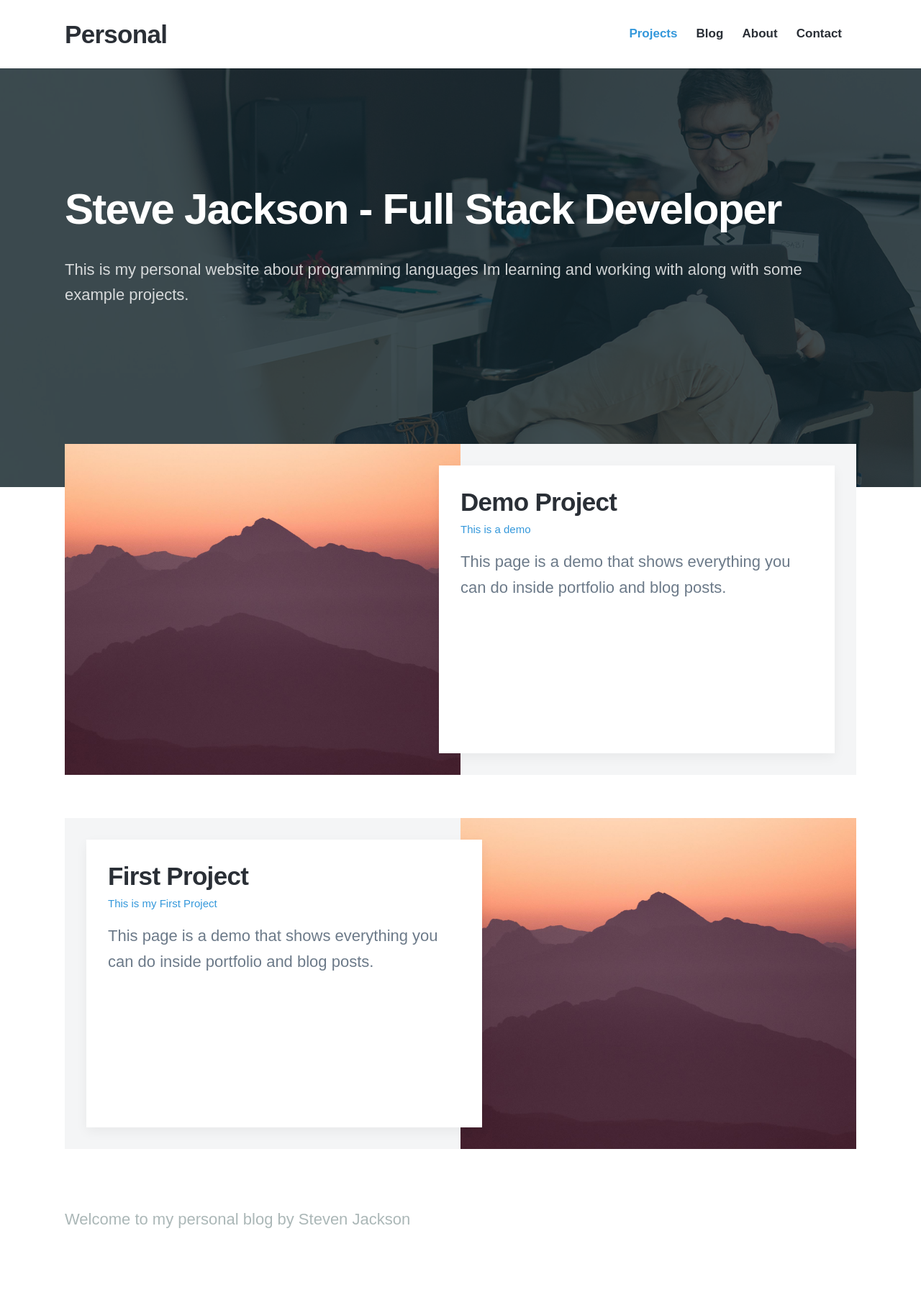
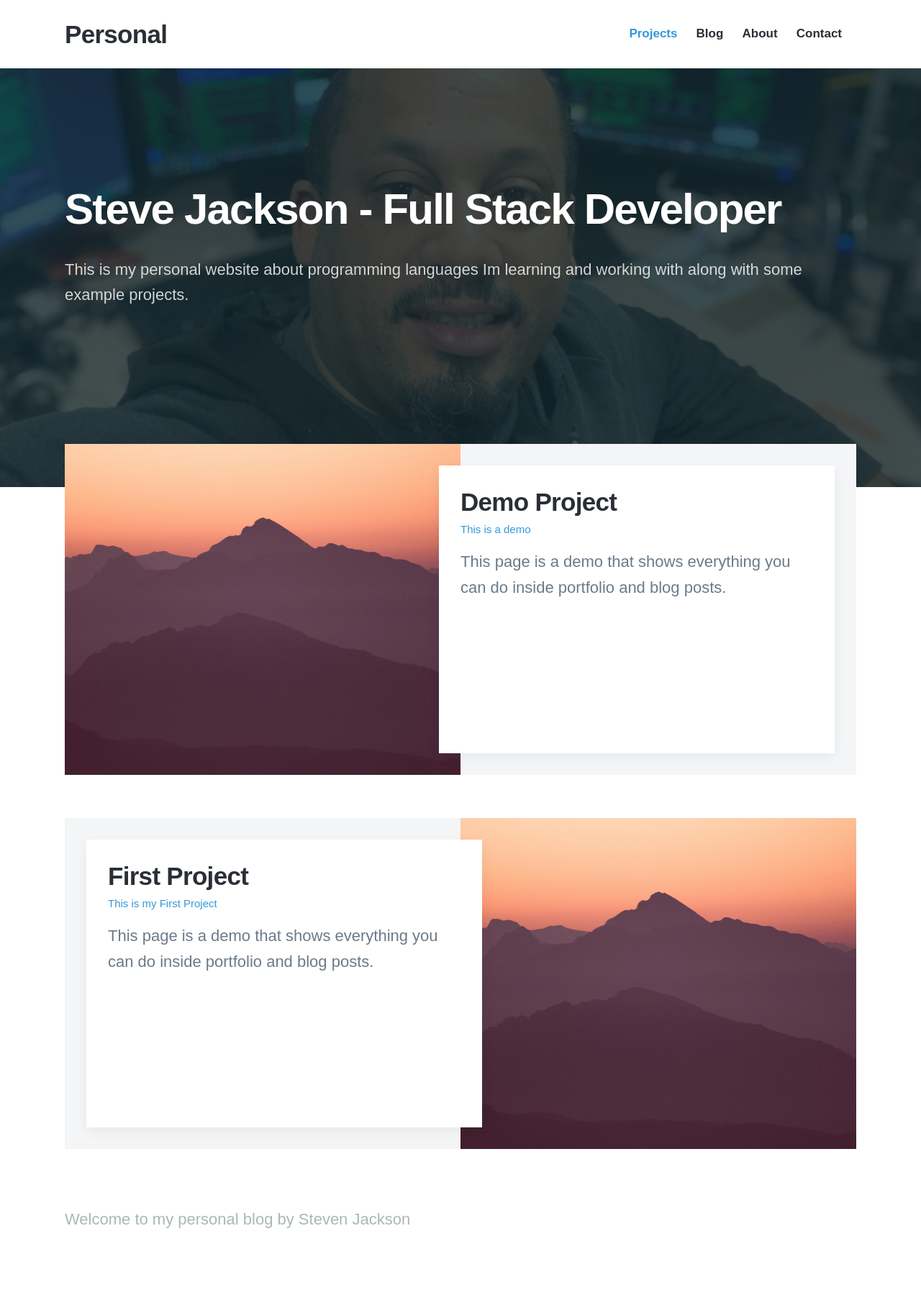
Before and after one commit to sjackson4430/portfolio, a Jekyll site: the page built from index.html, in a window 1280 px wide. Shown: the whole page at 72% size. Built offline with Jekyll 4.4.1, drawn with Linux system fonts in a browser that asks for light colours; nearby versions of some CDN libraries; some web fonts are replaced.

Commit message:
changed home.jpeg pic

```diff
--- a/index.html
+++ b/index.html
@@ -2,7 +2,7 @@
 layout: default
 title: A sleek, modern Jekyll theme for personal websites.
 description: A sleek, modern Jekyll theme for personal websites. Personal is the perfect theme for developers, designers and other creatives.
-featured_image: /images/demo/home.jpg
+featured_image: /images/demo/home.jpeg
 ---
 
 <section class="hero">
```
Also changed, not shown: images/demo/home.jpeg (added).
